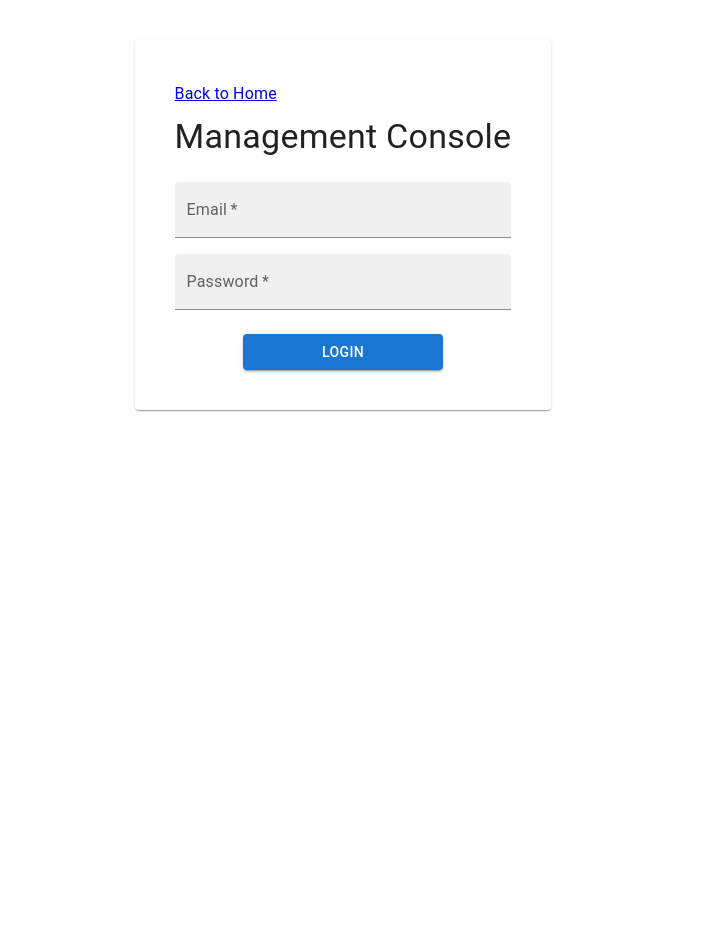
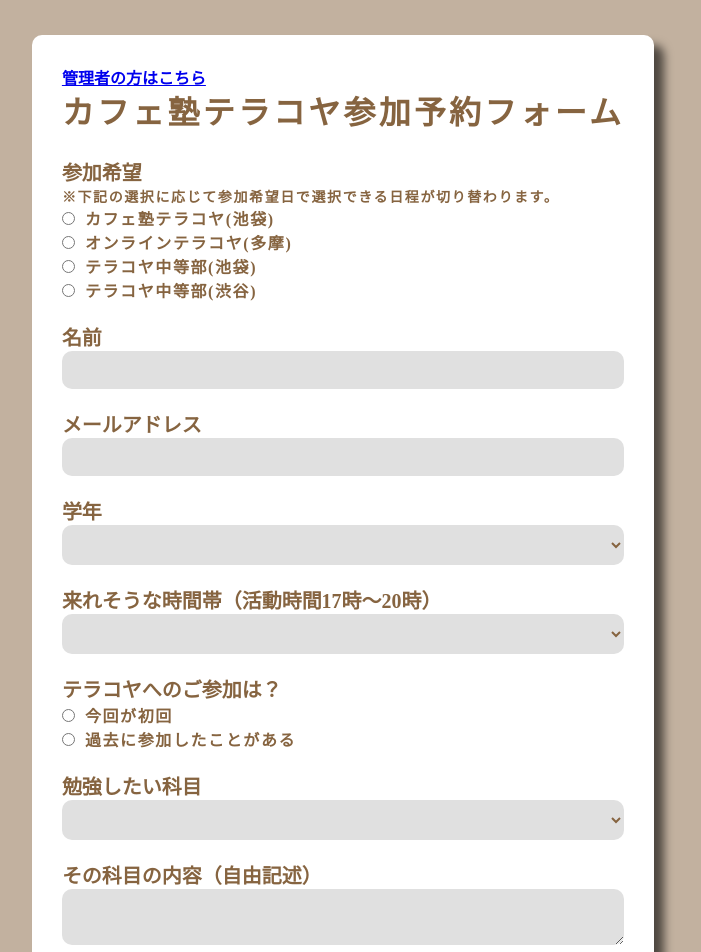
Before and after one commit to ig-freetech/terakoya_web, a React app in the folder app/: page / in a window 1280 px wide. Shown: the top 952 px of the page, without its empty margins (297-998 px from the left). Before the commit the page ends 800 px from the top, so only its background shows below. Built offline with nearby package versions, Linux system fonts and the light colour scheme.

Commit message:
Added manage page

```diff
--- a/app/package.json
+++ b/app/package.json
@@ -9,7 +9,9 @@
   "dependencies": {
     "@emotion/react": "^11.10.6",
     "@emotion/styled": "^11.10.6",
+    "@mui/icons-material": "^5.11.11",
     "@mui/material": "^5.11.15",
+    "@mui/x-date-pickers": "^6.0.4",
     "axios": "^0.27.2",
     "dayjs": "^1.11.3",
     "firebase": "^9.19.1",
--- /dev/null
+++ b/app/src/apis/bookList.ts
@@ -0,0 +1,5 @@
+import axios from "axios";
+import { BASE_URL } from "@apis/config";
+
+export const getBookingList = (target_date: string) =>
+  axios.get(BASE_URL + `/book/list?date=${target_date}`);
--- a/app/src/hooks/pages/book.ts
+++ b/app/src/hooks/pages/book.ts
@@ -63,6 +63,10 @@ export const useBook = () => {
       return;
     }
     setIsLoading(true);
+    inputs.terakoya_type = Number(inputs.terakoya_type) as TERAKOYA_TYPE;
+    inputs.terakoya_experience = Number(
+      inputs.terakoya_experience
+    ) as TERAKOYA_EXPERIENCE;
     _onBook(inputs);
   });
 
@@ -81,18 +85,14 @@ export const useBook = () => {
   const [selectedTerakoyaExperience, setTerakoyaExperience] =
     useState<TERAKOYA_EXPERIENCE>(TERAKOYA_EXPERIENCE.NULL);
   const onChangeSelectedExperience = (value: string) => {
-    const v = Number(value) as TERAKOYA_EXPERIENCE;
-    setTerakoyaExperience(v);
-    setValue("terakoya_experience", v);
+    setTerakoyaExperience(Number(value) as TERAKOYA_EXPERIENCE);
   };
 
   const [selectedTerakoyaType, setTerakoyaType] = useState<TERAKOYA_TYPE>(
     TERAKOYA_TYPE.NULL
   );
   const onChangeSelectedTerakoyaType = (value: string) => {
-    const v = Number(value) as TERAKOYA_TYPE;
-    setTerakoyaType(v);
-    setValue("terakoya_type", v);
+    setTerakoyaType(Number(value) as TERAKOYA_TYPE);
     _reset();
   };
   const _reset = () => {
--- /dev/null
+++ b/app/src/hooks/pages/manage.ts
@@ -0,0 +1,27 @@
+import { useEffect, useState } from "react";
+import { useNavigate } from "react-router-dom";
+import { AxiosError } from "axios";
+
+import { RequestBody } from "@apis/book";
+import { getBookingList } from "@apis/bookList";
+
+export const useManage = () => {
+  const navigate = useNavigate();
+  const [bookingItemList, setBookingItemList] = useState<
+    Array<RequestBody & { date: string; place: number }>
+  >([]);
+  const [isLoading, setIsLoading] = useState(false);
+
+  const onGetBookingList = (targetDate: string) =>
+    getBookingList(targetDate)
+      .then((v) => setBookingItemList(v.data.item_list))
+      .catch((err: AxiosError) => {
+        navigate("/error");
+      });
+
+  return {
+    isLoading,
+    bookingItemList,
+    onGetBookingList,
+  };
+};
--- a/app/src/hooks/useLogin.ts
+++ b/app/src/hooks/useLogin.ts
@@ -18,7 +18,7 @@ export const useLogin = () => {
   const _onLogin = (body: RequestBody) =>
     login(body)
       .then((v) => {
-        if (v.data.resultType === 1) {
+        if (v.data.result_type === 1) {
           navigate("/manage");
           return;
         }
--- a/app/src/pages/book.tsx
+++ b/app/src/pages/book.tsx
@@ -14,6 +14,7 @@ import {
   TERAKOYA_EXPERIENCE,
   TERAKOYA_TYPE,
 } from "@apis/book";
+import { ISO_FORMAT } from "@utils/datetime";
 
 import "@styles/pages/book.scss";
 
@@ -225,7 +226,7 @@ export default function Page() {
     <div className="wallpaper">
       <div className="container">
         <div className="content">
-          <Link to="/manage">
+          <Link to="/login">
             <span className="to-home">管理者の方はこちら</span>
           </Link>
           <div className="main-caption">
@@ -247,7 +248,7 @@ export default function Page() {
                     // registerRtn={register("terakoya_type", {
                     //   valueAsNumber: true,
                     // })}
-                    // registerRtn={register("terakoya_type")}
+                    registerRtn={register("terakoya_type")}
                     inputType="radio"
                     data={data}
                     isRequired={true}
@@ -287,7 +288,7 @@ export default function Page() {
                       inputType="checkbox"
                       data={{
                         text: dateDayjs.format("MM/DD (ddd)"),
-                        value: dateDayjs.format("YYYY-MM-DD"),
+                        value: dateDayjs.format(ISO_FORMAT),
                       }}
                       isRequired={false}
                       onChange={(e) => onChangeDateList(e.target.value)}
@@ -315,7 +316,7 @@ export default function Page() {
                 {TERAKOYA_EXPERIENCE_RADIO_DATA.map((data, i) => (
                   <GroupInput
                     key={i}
-                    // registerRtn={register("terakoya_experience")}
+                    registerRtn={register("terakoya_experience")}
                     inputType="radio"
                     data={data}
                     isRequired={true}
--- a/app/src/pages/index.tsx
+++ b/app/src/pages/index.tsx
@@ -46,9 +46,9 @@ const NOT_FOUND_TEXTS = [
 export const Home: React.FC = () => (
   <Router>
     <Routes>
-      {/* <Route path="/" element={<BookPage />} /> */}
-      {/* <Route path="/login" element={<LoginPage />} /> */}
-      <Route path="/" element={<LoginPage />} />
+      <Route path="/" element={<BookPage />} />
+      {/* <Route path="/" element={<ManagePage />} /> */}
+      <Route path="/login" element={<LoginPage />} />
       <Route path="/manage" element={<ManagePage />} />
       <Route path="/result" element={<Result texts={SUCCESS_RESULT_TEXTS} />} />
       <Route path="/error" element={<Result texts={ERROR_RESULT_TEXTS} />} />
--- a/app/src/pages/manage.tsx
+++ b/app/src/pages/manage.tsx
@@ -1,12 +1,235 @@
-import { Typography } from "@mui/material";
 import React from "react";
 import { Link } from "react-router-dom";
+import {
+  Box,
+  Collapse,
+  IconButton,
+  MenuItem,
+  Paper,
+  Select,
+  Table,
+  TableBody,
+  TableCell,
+  TableHead,
+  TableRow,
+  Typography,
+} from "@mui/material";
+import KeyboardArrowDownIcon from "@mui/icons-material/KeyboardArrowDown";
+import KeyboardArrowUpIcon from "@mui/icons-material/KeyboardArrowUp";
+import { AdapterDayjs } from "@mui/x-date-pickers/AdapterDayjs";
+import { LocalizationProvider } from "@mui/x-date-pickers/LocalizationProvider";
+import { DatePicker } from "@mui/x-date-pickers/DatePicker";
+import { useManage } from "@hooks/pages/manage";
+import { ISO_FORMAT, TODAY_JST } from "@utils/datetime";
+
+/**到着予定時間帯 (arrival_time) */
+const ARRIVAL_TIME = {
+  0: "その他",
+  1: "17:00前",
+  2: "17:00~17:30",
+  3: "17:30~18:00",
+  4: "18:00以降",
+  999: "-",
+} as const;
+
+/**テラコヤ種別 (terakoya_type) */
+const TERAKOYA_TYPE = {
+  1: "カフェ塾テラコヤ(池袋)",
+  2: "オンラインテラコヤ(多摩)",
+  3: "テラコヤ中等部(池袋)",
+  4: "テラコヤ中等部(渋谷)",
+  0: "その他",
+  999: "-",
+} as const;
+
+/**学年 (grade) */
+const GRADE = {
+  1: "高校1年生",
+  2: "高校2年生",
+  3: "高校3年生",
+  11: "中学1年生",
+  12: "中学2年生",
+  13: "中学3年生",
+  0: "その他",
+  999: "-",
+} as const;
+
+/**テラコヤ参加経験 (terakoya_experience) */
+const TERAKOYA_EXPERIENCE = {
+  1: "今回が初回",
+  2: "過去に参加したことがある",
+  0: "その他",
+  999: "-",
+} as const;
+
+/**勉強したい科目 (study_subject) */
+export const STUDY_SUBJECT = {
+  1: "英語",
+  2: "国語",
+  3: "数学",
+  4: "社会",
+  5: "理科",
+  6: "推薦型入試対策（志望理由書・面接など）",
+  7: "大学説明会",
+  8: "キャリア説明会",
+  9: "英検",
+  0: "その他",
+  999: "-",
+} as const;
+
+/**勉強スタイル (study_style) */
+const STUDY_STYLE = {
+  1: "黙々と静かに勉強したい",
+  2: "分からない点があったらスタッフに質問したい",
+  3: "友達と話しながら楽しく勉強したい",
+  4: "1人では難しいのでスタッフ付きっ切りで勉強を教えて欲しい",
+  5: "勉強も教えて欲しいけどスタッフの話を聞いたり、相談したい。",
+  0: "その他",
+  999: "-",
+} as const;
+
+/**文理選択 (course_choice) */
+const COURSE_CHOICE = {
+  1: "まだ決めていない",
+  2: "文系",
+  3: "理系",
+  0: "その他",
+  999: "-",
+} as const;
 
 export default function Page() {
+  const { isLoading, bookingItemList, onGetBookingList } = useManage();
+  const [isOpen, setIsOpen] = React.useState(false);
   return (
-    <Link to="/">
-      {/* https://mui.com/material-ui/react-typography/ */}
-      <Typography variant="subtitle1">ホームへ戻る</Typography>
-    </Link>
+    <Box sx={{ p: 5 }}>
+      <Paper sx={{ p: 5 }}>
+        <Box display="flex" flexDirection="row" justifyContent="space-between">
+          <Link to="/">
+            {/* https://mui.com/material-ui/react-typography/ */}
+            <Typography variant="subtitle1">ホームへ戻る</Typography>
+          </Link>
+          <Typography variant="h5" color="GrayText">
+            予約情報一覧
+          </Typography>
+          {/* https://mui.com/x/react-date-pickers/getting-started/ */}
+          {/* https://mui.com/x/react-date-pickers/date-picker/ */}
+          <LocalizationProvider dateAdapter={AdapterDayjs}>
+            <DatePicker
+              defaultValue={TODAY_JST}
+              onChange={(date) => {
+                if (date != null) {
+                  onGetBookingList(date.format(ISO_FORMAT));
+                }
+              }}
+            />
+          </LocalizationProvider>
+        </Box>
+        <Box>
+          {/* https://mui.com/material-ui/react-table/#sticky-header */}
+          <Table stickyHeader sx={{ tableLayout: "fixed" }}>
+            <TableHead>
+              <TableRow>
+                <TableCell />
+                <TableCell>参加日</TableCell>
+                <TableCell>名前</TableCell>
+                <TableCell>参加希望</TableCell>
+                <TableCell>学年</TableCell>
+                <TableCell>備考</TableCell>
+                <TableCell>拠点</TableCell>
+              </TableRow>
+            </TableHead>
+            <TableBody>
+              {bookingItemList.map((item) => (
+                <>
+                  <TableRow sx={{ borderBottom: "unset" }}>
+                    <TableCell>
+                      <IconButton
+                        size="small"
+                        onClick={() => setIsOpen(!isOpen)}
+                      >
+                        {isOpen ? (
+                          <KeyboardArrowUpIcon />
+                        ) : (
+                          <KeyboardArrowDownIcon />
+                        )}
+                      </IconButton>
+                    </TableCell>
+                    <TableCell>{item.date}</TableCell>
+                    <TableCell>{item.name}</TableCell>
+                    <TableCell>{TERAKOYA_TYPE[item.terakoya_type]}</TableCell>
+                    <TableCell>{GRADE[item.grade]}</TableCell>
+                    <TableCell>{item.remarks}</TableCell>
+                    <TableCell>
+                      {/* https://mui.com/material-ui/react-select/ */}
+                      <Select value={item.place}>
+                        <MenuItem value={0}>未設定</MenuItem>
+                        <MenuItem value={1}>サンシャインシティ</MenuItem>
+                        <MenuItem value={2}>良品計画本社</MenuItem>
+                        <MenuItem value={3}>DIORAMA CAFE</MenuItem>
+                        <MenuItem value={4}>キャリア・マム</MenuItem>
+                        <MenuItem value={5}>キカガク</MenuItem>
+                      </Select>
+                    </TableCell>
+                  </TableRow>
+                  <TableRow>
+                    {/* https://v4.mui.com/ja/components/tables/ */}
+                    <TableCell
+                      colSpan={7}
+                      sx={{ paddingBottom: 0, paddingTop: 0 }}
+                    >
+                      <Collapse in={isOpen}>
+                        <Table size="small" sx={{ tableLayout: "fixed", m: 1 }}>
+                          <TableHead>
+                            <TableRow>
+                              <TableCell>メールアドレス</TableCell>
+                              <TableCell>到着予定時間帯</TableCell>
+                              <TableCell>参加経験</TableCell>
+                              <TableCell>科目</TableCell>
+                              <TableCell>科目内容</TableCell>
+                              <TableCell>勉強の仕方</TableCell>
+                              <TableCell>在籍している学校</TableCell>
+                              <TableCell>文理選択</TableCell>
+                              <TableCell>将来の夢・志望大学</TableCell>
+                              <TableCell>好きなもの(こと)</TableCell>
+                            </TableRow>
+                          </TableHead>
+                          <TableBody>
+                            <TableRow>
+                              {/* https://github.com/mui/material-ui/issues/2076 */}
+                              <TableCell sx={{ wordWrap: "break-word" }}>
+                                {item.email}
+                              </TableCell>
+                              <TableCell>
+                                {ARRIVAL_TIME[item.arrival_time]}
+                              </TableCell>
+                              <TableCell>
+                                {TERAKOYA_EXPERIENCE[item.terakoya_experience]}
+                              </TableCell>
+                              <TableCell>
+                                {STUDY_SUBJECT[item.study_subject]}
+                              </TableCell>
+                              <TableCell>{item.study_subject_detail}</TableCell>
+                              <TableCell>
+                                {STUDY_STYLE[item.study_style]}
+                              </TableCell>
+                              <TableCell>{item.school_name}</TableCell>
+                              <TableCell>
+                                {COURSE_CHOICE[item.course_choice]}
+                              </TableCell>
+                              <TableCell>{item.future_free}</TableCell>
+                              <TableCell>{item.like_thing_free}</TableCell>
+                            </TableRow>
+                          </TableBody>
+                        </Table>
+                      </Collapse>
+                    </TableCell>
+                  </TableRow>
+                </>
+              ))}
+            </TableBody>
+          </Table>
+        </Box>
+      </Paper>
+    </Box>
   );
 }
--- a/app/src/utils/datetime.ts
+++ b/app/src/utils/datetime.ts
@@ -11,6 +11,8 @@ dayjs.tz.setDefault("Asia/Tokyo");
 export const TODAY_JST = dayjs().tz("Asia/Tokyo");
 
 const ONE_WEEK_DAYS = 7;
+
+export const ISO_FORMAT = "YYYY-MM-DD";
 
 export const getNextSameDayDateList = (
   startingPointDate: Dayjs,
```
Also changed, not shown: 2 other files (tests, documents, lock files or other folders).
